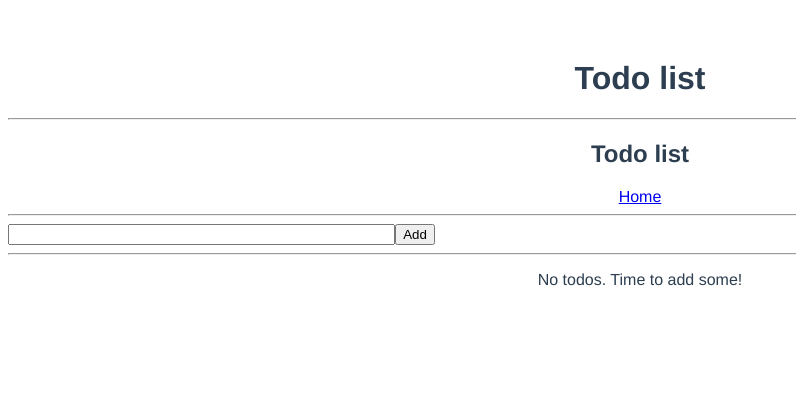
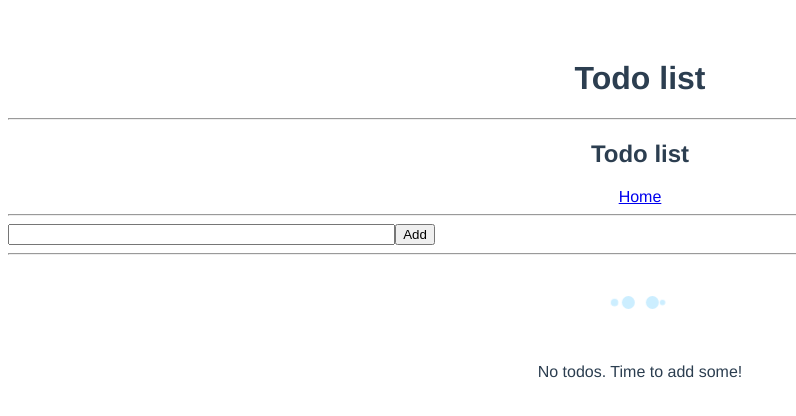
Before and after one commit to vld-blv/vue-todo-list, a Vue app: page /todos in a window 1280 px wide. Shown: the top 416 px of the page, without its empty margins (0-796 px from the left). Built offline with nearby package versions, Linux system fonts and the light colour scheme; no server answers.

Commit message:
added loader

```diff
--- /dev/null
+++ b/src/components/Loader.vue
@@ -0,0 +1,62 @@
+<template>
+  <div class="lds-ellipsis"><div></div><div></div><div></div><div></div></div>
+</template>
+
+<style scoped>
+  .lds-ellipsis {
+    display: inline-block;
+    position: relative;
+    width: 80px;
+    height: 80px;
+  }
+  .lds-ellipsis div {
+    position: absolute;
+    top: 33px;
+    width: 13px;
+    height: 13px;
+    border-radius: 50%;
+    background: #cef;
+    animation-timing-function: cubic-bezier(0, 1, 1, 0);
+  }
+  .lds-ellipsis div:nth-child(1) {
+    left: 8px;
+    animation: lds-ellipsis1 0.6s infinite;
+  }
+  .lds-ellipsis div:nth-child(2) {
+    left: 8px;
+    animation: lds-ellipsis2 0.6s infinite;
+  }
+  .lds-ellipsis div:nth-child(3) {
+    left: 32px;
+    animation: lds-ellipsis2 0.6s infinite;
+  }
+  .lds-ellipsis div:nth-child(4) {
+    left: 56px;
+    animation: lds-ellipsis3 0.6s infinite;
+  }
+  @keyframes lds-ellipsis1 {
+    0% {
+      transform: scale(0);
+    }
+    100% {
+      transform: scale(1);
+    }
+  }
+  @keyframes lds-ellipsis3 {
+    0% {
+      transform: scale(1);
+    }
+    100% {
+      transform: scale(0);
+    }
+  }
+  @keyframes lds-ellipsis2 {
+    0% {
+      transform: translate(0, 0);
+    }
+    100% {
+      transform: translate(24px, 0);
+    }
+  }
+
+</style>
--- a/src/views/Todos.vue
+++ b/src/views/Todos.vue
@@ -7,6 +7,7 @@
       v-on:add-todo="AddTodo"
     />
     <hr>
+    <Loader v-if="loading" />
     <TodoList
     v-if="todos.length"
       v-bind:todos="todos"
@@ -19,12 +20,14 @@
 <script>
 import TodoList from '@/components/TodoList.vue';
 import AddTodo from '@/components/AddTodo.vue';
+import Loader from '@/components/Loader.vue';
 
 export default {
   name: 'App',
   data() {
     return {
       todos: [],
+      loading: true,
     };
   },
   mounted() {
@@ -32,11 +35,13 @@ export default {
       .then((response) => response.json())
       .then((json) => {
         this.todos = json;
+        this.loading = false;
       });
   },
   components: {
     TodoList,
     AddTodo,
+    Loader,
   },
   methods: {
     removeTodo(id) {
```
